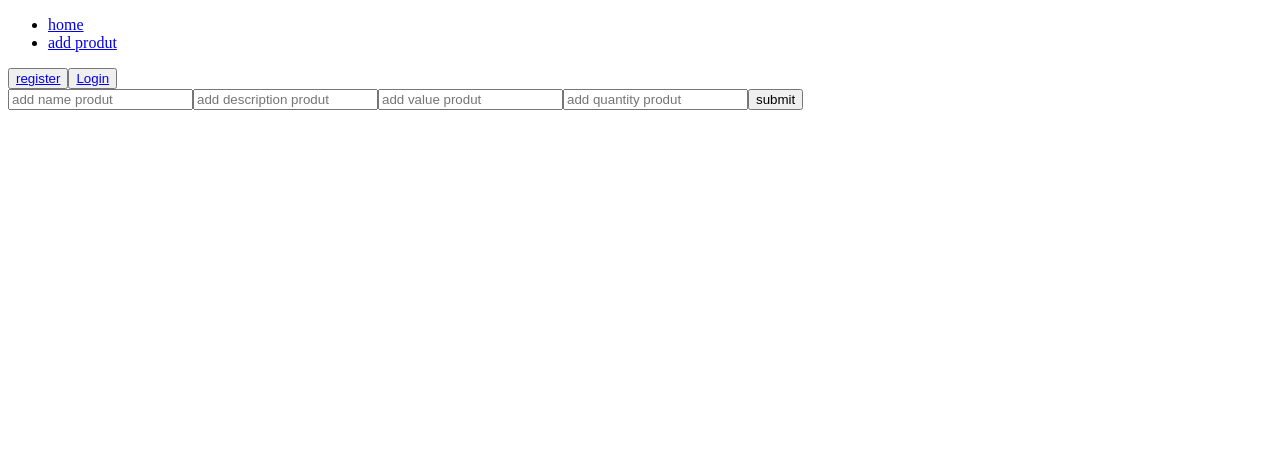
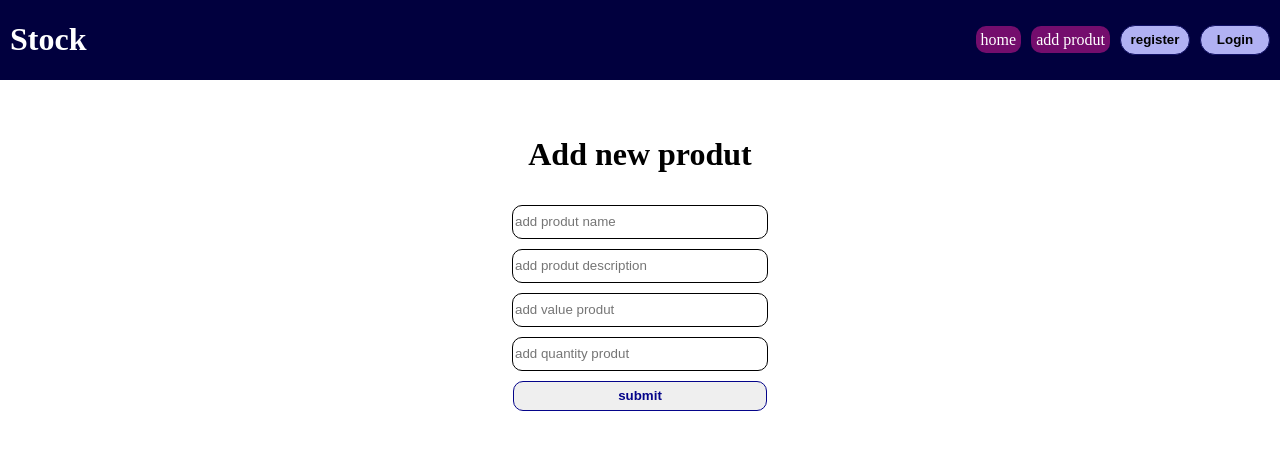
Before and after one commit to jean-D-alves/controle-estoque, a React (Vite) app in the folder front-end/estoque/: page /new-produt in a window 1280 px wide. Shown: the top 450 px of the page. Built offline with nearby package versions, Linux system fonts and the light colour scheme; no server answers.

Commit message:
front-end visual update

```diff
--- /dev/null
+++ b/front-end/estoque/src/app/components/header/header.css
@@ -0,0 +1,72 @@
+header {
+  display: flex;
+  background-color: #01003e;
+  justify-content: space-between;
+  align-items: center;
+  padding-inline: 10px;
+}
+#titleHeader{
+    color: #ffffff;
+}
+ul {
+  display: flex;
+  gap: 10px;
+  list-style-type: none;
+  align-items: center;
+}
+@keyframes animeText{
+    0%,100%{background-color: #0a0950;border-color: #b1b1f3;}
+    60%{background-color: #353390;border-color: #0a0950;}
+}
+.routesHeader {
+  text-decoration: none;
+  color: #ffffff;
+  background-color: #740d6d;
+  padding: 5px;
+  border-radius: 10px;
+  transition: background-color 0.3s, padding 0.3s, border-radius 0.3s ease;
+}
+.routesHeader:hover {
+  padding: 10px;
+  border: 2px solid;
+  border-radius: 20px;
+  animation: animeText 1s infinite;
+}
+@keyframes border {
+  0%,
+  100% {
+    border-color: #b1b1f3;
+  }
+  50% {
+    border-color: #111065;
+  }
+}
+.btnHeader {
+  background-color: #b1b1f3;
+  border: 1px solid #111065;
+  border-radius: 15px;
+  width: 70px;
+  height: 30px;
+  transition: background-color 0.3s, width 0.3s, height 0.3s ease;
+}
+.btnHeader:hover {
+  background-color: #111065;
+  width: 80px;
+  border: 3px solid #111065;
+  height: 40px;
+  animation: border 1s infinite;
+  border-radius: 30px;
+}
+.buttonHeader {
+  text-decoration: none;
+  color: #000000;
+  transition: color 0.3s ease;
+}
+.buttonHeader:hover {
+  font-size: 14px;
+  color: #ffffff;
+}
+#spaceNav{
+  display: flex;
+  align-items: center;
+}
--- a/front-end/estoque/src/app/components/header/header.jsx
+++ b/front-end/estoque/src/app/components/header/header.jsx
@@ -2,35 +2,48 @@ import { Link } from "react-router-dom";
 import getsingin from "../../routes/singin";
 import { useState } from "react";
 import { useUser } from "../hooks/useUser";
+import "./header.css";
 
 export default function Header() {
-  const { user } = useUser()
+  const { user } = useUser();
   getsingin();
   return (
-    <div>
+    <div id="mainHeader">
       <header>
-        <nav>
+        <h1 id="titleHeader">Stock</h1>
+        <section>
+          <nav id="spaceNav">
             <ul>
               <li>
-              <Link to={"/home"}>home</Link>
+                <Link to={"/home"} className="routesHeader">
+                  home
+                </Link>
               </li>
               <li>
-              <Link to={"/new-produt"}>add produt</Link>
+                <Link to={"/new-produt"} className="routesHeader">
+                  add produt
+                </Link>
               </li>
-          </ul>
-        </nav>
+
               {!user ? (
                 <>
-            <button>
-              <Link to={"/login/singup"}>register</Link>
+                  <button className="btnHeader">
+                    <Link to={"/login/singup"} className="buttonHeader">
+                      <strong>register</strong>
+                    </Link>
                   </button>
-            <button>
-              <Link to={"/login/singin"}>Login</Link>
+                  <button className="btnHeader">
+                    <Link to={"/login/singin"} className="buttonHeader">
+                      <strong>Login</strong>
+                    </Link>
                   </button>
                 </>
               ) : (
                 <h1></h1>
               )}
+            </ul>
+          </nav>
+        </section>
       </header>
     </div>
   );
--- a/front-end/estoque/src/app/routes/NewProdut.jsx
+++ b/front-end/estoque/src/app/routes/NewProdut.jsx
@@ -1,4 +1,5 @@
 import { useState } from "react";
+import "./css/newprodut.css"
 
 export default function NewProdut() {
   const [nomeProd, setNomeProd] = useState("");
@@ -30,17 +31,18 @@ export default function NewProdut() {
     }
   }
   return (
-    <div>
-      <form>
+    <div id="mainNewProdut">
+      <form id="formNP">
+        <h1>Add new produt</h1>
         <input
           type="text"
-          placeholder="add name produt"
+          placeholder="add produt name"
           value={nomeProd}
           onChange={(e) => setNomeProd(e.target.value)}
         />
         <input
           type="text"
-          placeholder="add description produt"
+          placeholder="add produt description"
           value={descripProd}
           onChange={(e) => setDescripProd(e.target.value)}
         />
@@ -56,9 +58,7 @@ export default function NewProdut() {
           value={quantityProd}
           onChange={(e) => setQuantityProd(e.target.value)}
         />
-        <button type="submit" onClick={PostProdut}>
-          submit
-        </button>
+        <button className="btn" type="submit" onClick={PostProdut}><strong>submit</strong></button>
       </form>
       {add ?(
         <h3>item adicioned</h3>
--- /dev/null
+++ b/front-end/estoque/src/app/routes/css/home.css
@@ -0,0 +1,5 @@
+#mainHome{
+    display: flex;
+    justify-content: center;
+    text-align: center;
+}
--- /dev/null
+++ b/front-end/estoque/src/app/routes/css/newprodut.css
@@ -0,0 +1,12 @@
+#mainNewProdut {
+  display: flex;
+  justify-content: center;
+  margin: 35px;
+}
+#formNP {
+  display: flex;
+  justify-content: center;
+  flex-direction: column;
+  width: 70%;
+  gap: 10px;
+}
--- /dev/null
+++ b/front-end/estoque/src/app/routes/css/singup.css
@@ -0,0 +1,5 @@
+#mainCenter{
+    display: flex;
+    justify-content: center;
+    padding: 30px;
+}
--- a/front-end/estoque/src/app/routes/home.jsx
+++ b/front-end/estoque/src/app/routes/home.jsx
@@ -1,9 +1,12 @@
+import "./css/home.css";
 export default function Home() {
   return (
-    <div>
-      <h1>sistem of stock</h1>
-      <h2>Add your produt in your stock</h2>
-      <h3>do your login</h3>
-    </div>
+    <main id="mainHome">
+      <div >
+        <h1>sistem of stock</h1>
+        <h2>Add your produt in your stock</h2>
+        <h3>do your login</h3>
+      </div>
+    </main>
   );
 }
--- a/front-end/estoque/src/app/routes/singup.jsx
+++ b/front-end/estoque/src/app/routes/singup.jsx
@@ -1,4 +1,5 @@
 import { useState } from "react";
+import "./css/singup.css"
 
 export default function Singup() {
   const [name, setname] = useState("");
@@ -24,7 +25,7 @@ export default function Singup() {
     }
   }
   return (
-    <div>
+    <div id="mainCenter">
       <form onSubmit={postSingup}>
         <input
           type="text"
@@ -44,7 +45,7 @@ export default function Singup() {
           value={password}
           onChange={(e) => setpassword(e.target.value)}
         />
-        <input type="submit" value={"sing-up"} />
+        <input className="btn" type="submit" value={"sing-up"} />
       </form>
     </div>
   );
--- /dev/null
+++ b/front-end/estoque/src/global.css
@@ -0,0 +1,32 @@
+body{
+    margin: 0;
+}
+form{
+    display: flex;
+    justify-content: center;
+    flex-direction: column;
+    align-items: center;
+}
+input {
+  width: 250px;
+  height: 30px;
+  border: 1px solid #000000;
+  border-radius: 10px;
+}
+.btn {
+  margin-inline: 35%;
+  width: 30%;
+  height: 30px;
+  border: 1px solid #04048a;
+  border-radius: 10px;
+  color: #04048a;
+  transition: margin-top 0.3s, height 0.3s, background 0.3s, border 0.3s, border-radius 0.3s, color 0.3s ease;
+}
+.btn:hover {
+    background-color: #04048a;
+    color: #ffffff;
+    margin-top: 5px;
+    height: 35px;
+    border-radius: 20px;
+    border:2px solid #baa9e9;
+}
--- a/front-end/estoque/src/main.jsx
+++ b/front-end/estoque/src/main.jsx
@@ -1,6 +1,7 @@
 import { StrictMode } from "react";
 import { createRoot } from "react-dom/client";
 import { BrowserRouter } from "react-router-dom";
+import "./global.css"
 import App from "./App.jsx";
 
 createRoot(document.getElementById("root")).render(
```
Lines whose indentation alone changed are shown as unchanged.
